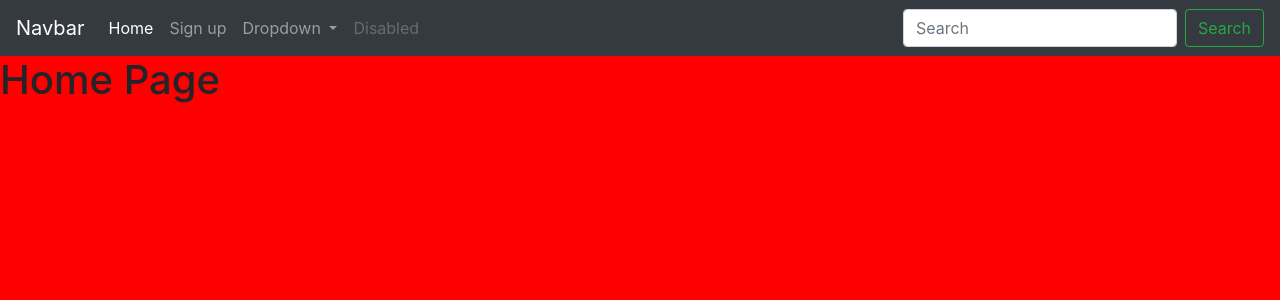
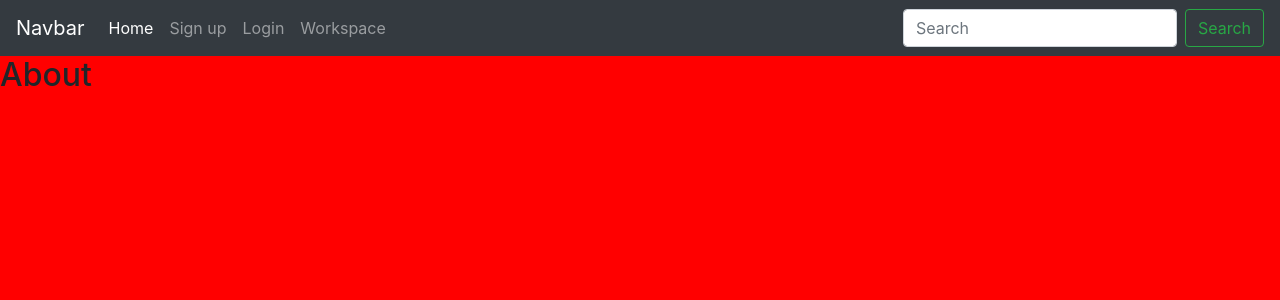
Before and after one commit to Code-Institute-Submissions/Milestone-3-Project-1, a Flask app: page / in a window 1280 px wide. Shown: the top 300 px of the page. Run offline with Flask 2, Linux system fonts and the light colour scheme; some libraries are stand-ins or nearby versions.

Commit message:
play with layout

```diff
--- a/app.py
+++ b/app.py
@@ -6,17 +6,22 @@ app = Flask(__name__)
 
 @app.route('/')
 def index():
-    return render_template("index.html")
+    return render_template("index.html", page_title="About")
 
 
 @app.route('/signup')
 def signup():
-    return render_template("signup.html")
+    return render_template("signup.html", page_title="Sign Up")
 
 
 @app.route('/login')
 def login():
-    return render_template("login.html")
+    return render_template("login.html", page_title="Login")
+
+
+@app.route('/workspace')
+def workspace():
+    return render_template("workspace.html", page_title="Workspace", user= "DAVE CAFFREY")
 
 
 if __name__ == "__main__":
--- a/templates/base.html
+++ b/templates/base.html
@@ -16,6 +16,8 @@
 	<script src="https://stackpath.bootstrapcdn.com/bootstrap/4.4.1/js/bootstrap.min.js"
 		integrity="sha384-wfSDF2E50Y2D1uUdj0O3uMBJnjuUD4Ih7YwaYd1iqfktj0Uod8GCExl3Og8ifwB6" crossorigin="anonymous">
 	</script>
+    <link href="https://fonts.googleapis.com/icon?family=Material+Icons"
+      rel="stylesheet">
     <link rel="stylesheet" href="{{ url_for('static', filename='css/styles.css')}}">
 	<title>Milestone-3-Project-dc</title>
 </head>
@@ -35,21 +37,14 @@
 				<li class="nav-item">
 					<a class="nav-link" href="{{url_for('signup')}}">Sign up</a>
 				</li>
-				<li class="nav-item dropdown">
-					<a class="nav-link dropdown-toggle" href="{{url_for('index')}}" id="navbarDropdown" role="button"
-						data-toggle="dropdown" aria-haspopup="true" aria-expanded="false">
-						Dropdown
-					</a>
-					<div class="dropdown-menu" aria-labelledby="navbarDropdown">
-						<a class="dropdown-item" href="{{url_for('login')}}">Login </a>
-						<a class="dropdown-item" href="{{url_for('index')}}">Another action</a>
-						<div class="dropdown-divider"></div>
-						<a class="dropdown-item" href="{{url_for('index')}}">Something else here</a>
-					</div>
+                <li class="nav-item">
+					<a class="nav-link" href="{{url_for('login')}}">Login</a>
 				</li>
-				<li class="nav-item">
-					<a class="nav-link disabled" href="{{url_for('index')}}" tabindex="-1" aria-disabled="true">Disabled</a>
+                <li class="nav-item">
+					<a class="nav-link" href="{{url_for('workspace')}}">Workspace</a>
 				</li>
+
+
 			</ul>
 			<form class="form-inline my-2 my-lg-0">
 				<input class="form-control mr-sm-2" type="search" placeholder="Search" aria-label="Search">
--- a/templates/index.html
+++ b/templates/index.html
@@ -1,4 +1,4 @@
 {% extends 'base.html'%}
 {% block content %}
-    <h1>Home Page</h1>
+    <h2>{{page_title}}</h2>
 {% endblock %}
--- a/templates/login.html
+++ b/templates/login.html
@@ -1,4 +1,4 @@
 {% extends 'base.html'%}
 {% block content %}
-    <h1>Login Page</h1>
+    <h2>{{page_title}}</h2>
 {% endblock %}
--- a/templates/signup.html
+++ b/templates/signup.html
@@ -1,4 +1,4 @@
 {% extends 'base.html'%}
 {% block content %}
-    <h1>Sign Up Page</h1>
+    <h2>{{page_title}}</h2>
 {% endblock %}
```
Also changed, not shown: templates/workspace.html (added, +17 -0 lines).
